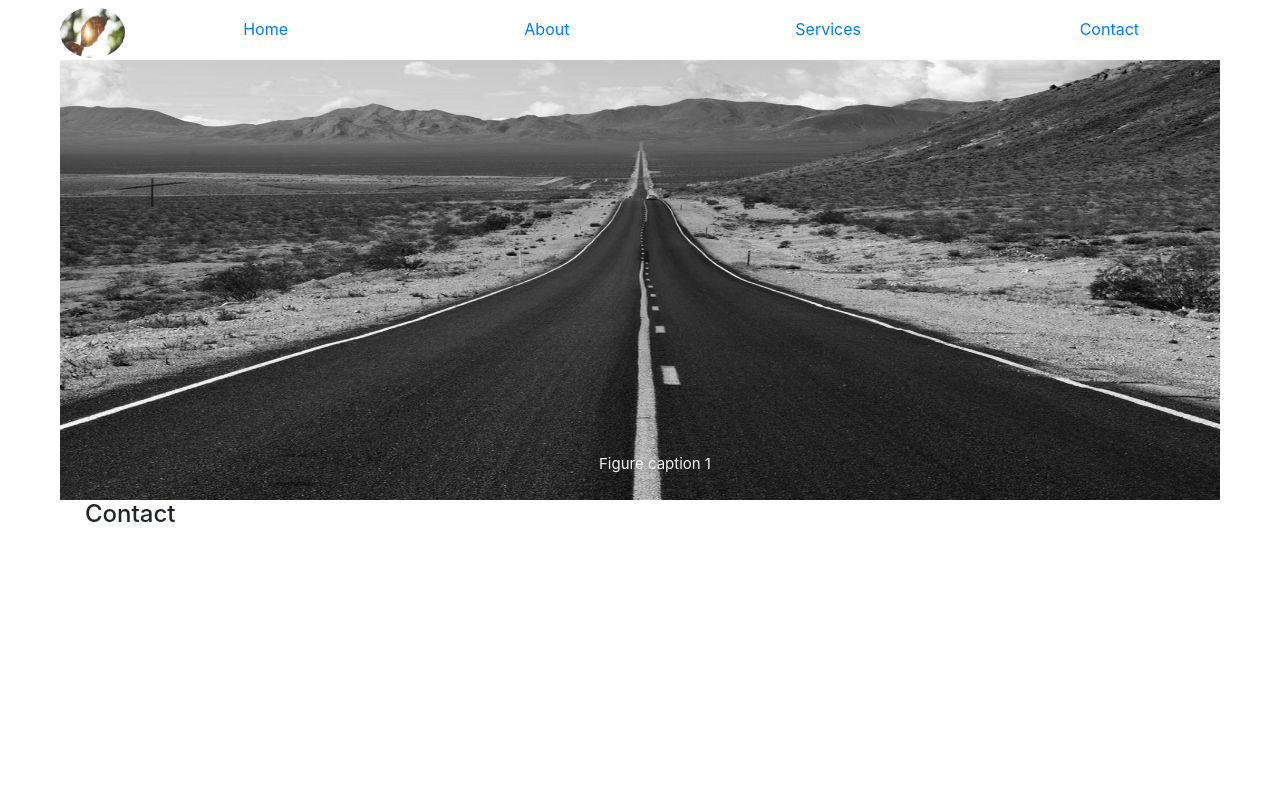
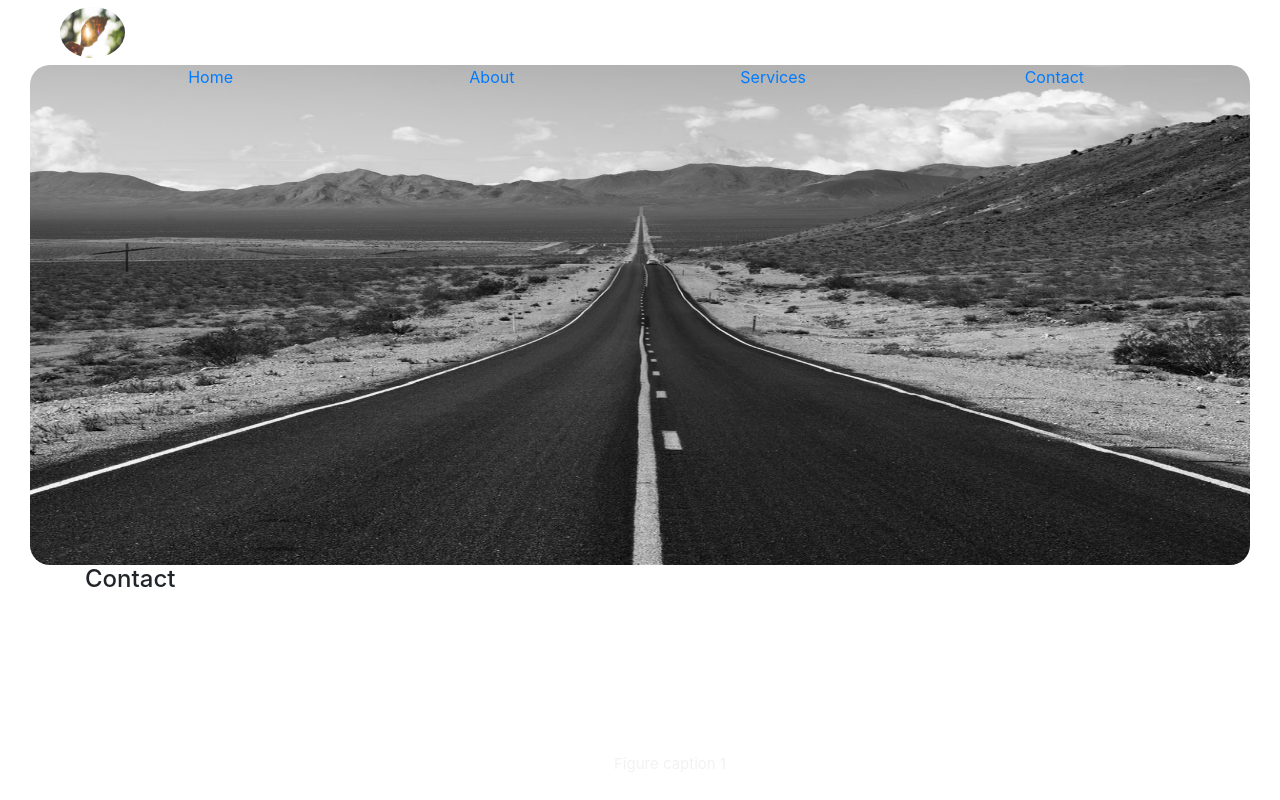
Before and after one commit to emjohn612/advancedTechnicalServices, a PHP site: page / in a window 1280 px wide. Run offline with PHP 8.4, Linux system fonts and the light colour scheme.

Commit message:
fix: box issues where slideshow-container extended into header container

```diff
--- a/css/styles.css
+++ b/css/styles.css
@@ -9,7 +9,7 @@
 header {
     z-index: 1;
     height: 60px;
-    position: fixed;
+
     background-color: white;
 }
 .nav {
@@ -25,7 +25,7 @@ header {
     vertical-align: middle;
     width: 100%;
     height: 500px;
-
+    border-radius: 20px;
 }
 .caption {
     color: #f2f2f2;
--- a/index.html
+++ b/index.html
@@ -31,19 +31,19 @@
 
     <main class="container-fluid">
       <!-- Slide Show -->
-      <div class="slideshow-container container-fluid">
+      <div class="slideshow-container">
 
-        <div class="imgSlide col-md-12">
+        <div class="imgSlide">
           <img class="slideImg" src="img/img1.jpeg" alt="Img 1" style="width:100%">
           <div class="caption">Figure caption 1</div>
         </div>
 
-        <div class="imgSlide col-md-12">
+        <div class="imgSlide">
           <img class="slideImg" src="img/img2.jpeg" alt="Img 2" style="width:100%">
           <div class="caption">Figure caption 2</div>
         </div>
 
-        <div class="imgSlide col-md-12">
+        <div class="imgSlide">
           <img class="slideImg" src="img/img3.jpeg" alt="Img 3" style="width:100%">
           <div class="caption">Figure caption 3</div>
         </div>
```
